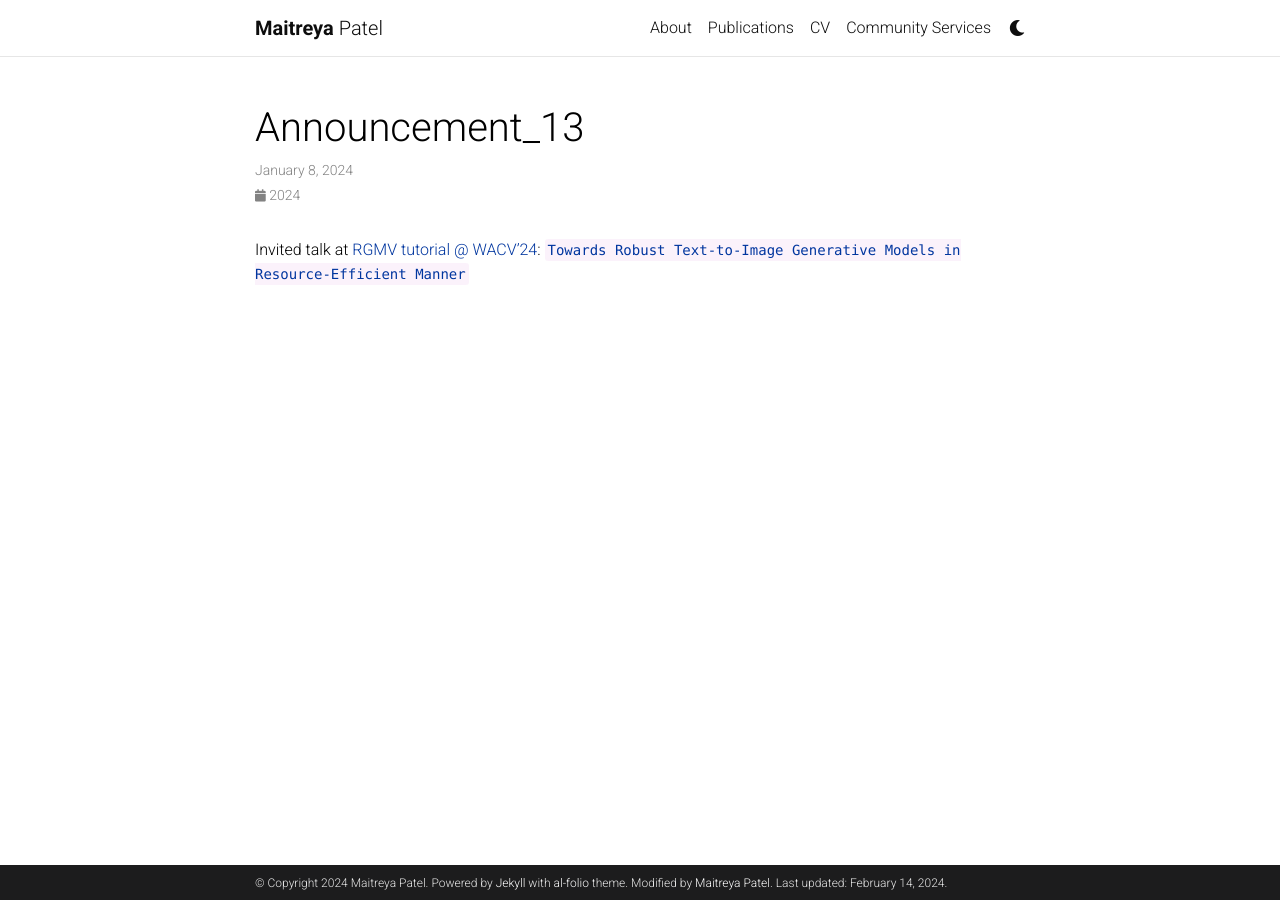
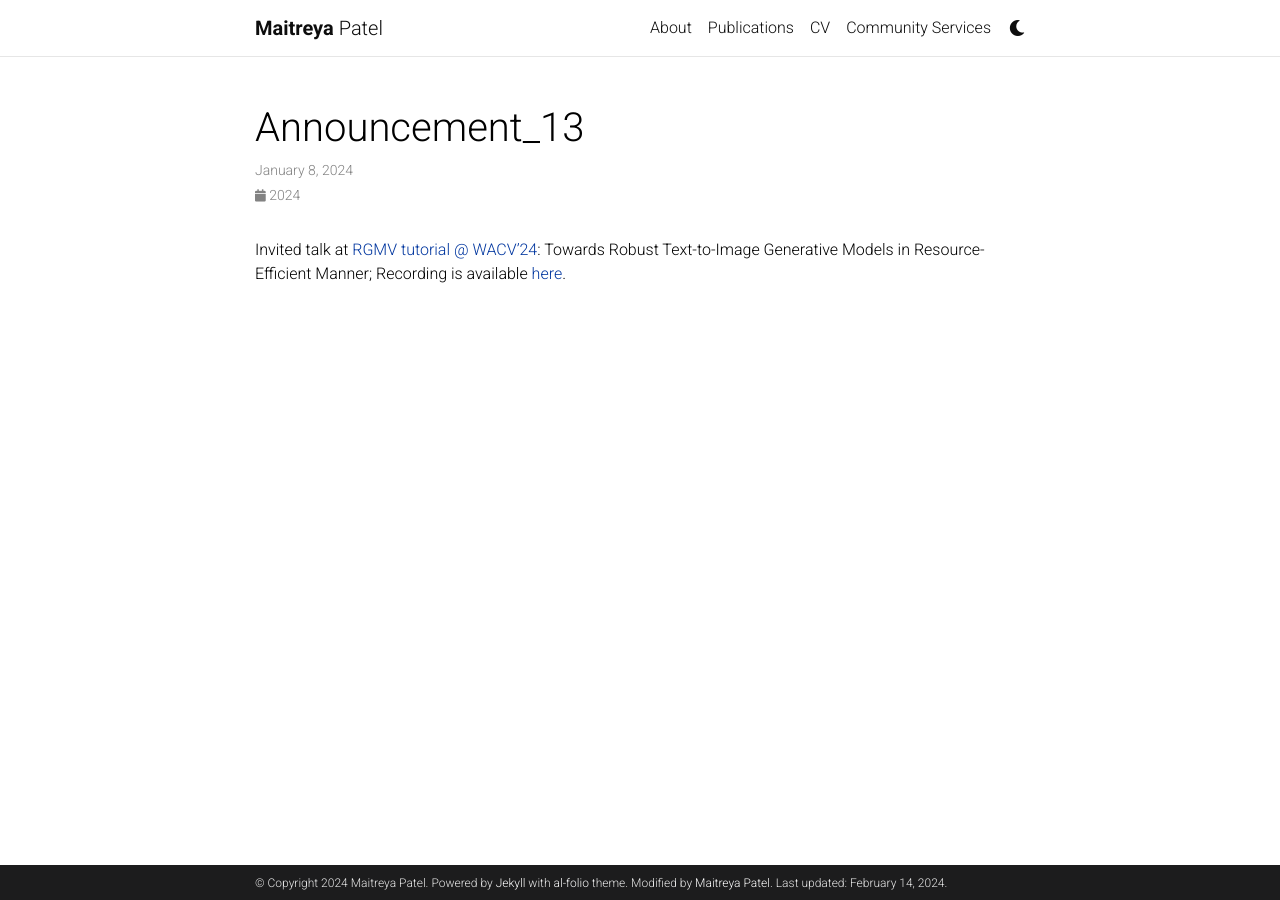
Before and after one commit to Maitreyapatel/maitreyapatel.github.io, a Jekyll site: the page built from _news/announcement_13.md, in a window 1280 px wide. Built offline with Jekyll 4.4.1, drawn with Linux system fonts in a browser that asks for light colours; comment, search, counter and statistics services are not loaded; a style sheet for code colours, icons or effects is not loaded.

Commit message:
recording added

```diff
--- a/_news/announcement_13.md
+++ b/_news/announcement_13.md
@@ -4,4 +4,4 @@ date: 2024-01-08 00:00:00-0000
 inline: true
 ---
 
-Invited talk at [RGMV tutorial @ WACV'24](https://asu-apg.github.io/rgmv/): `Towards Robust Text-to-Image Generative Models in Resource-Efficient Manner`
+Invited talk at [RGMV tutorial @ WACV'24](https://asu-apg.github.io/rgmv/): Towards Robust Text-to-Image Generative Models in Resource-Efficient Manner; Recording is available [here](https://youtu.be/O9s2Fw9Nkrg?si=awrVVty7R9W4PaVL).
```
